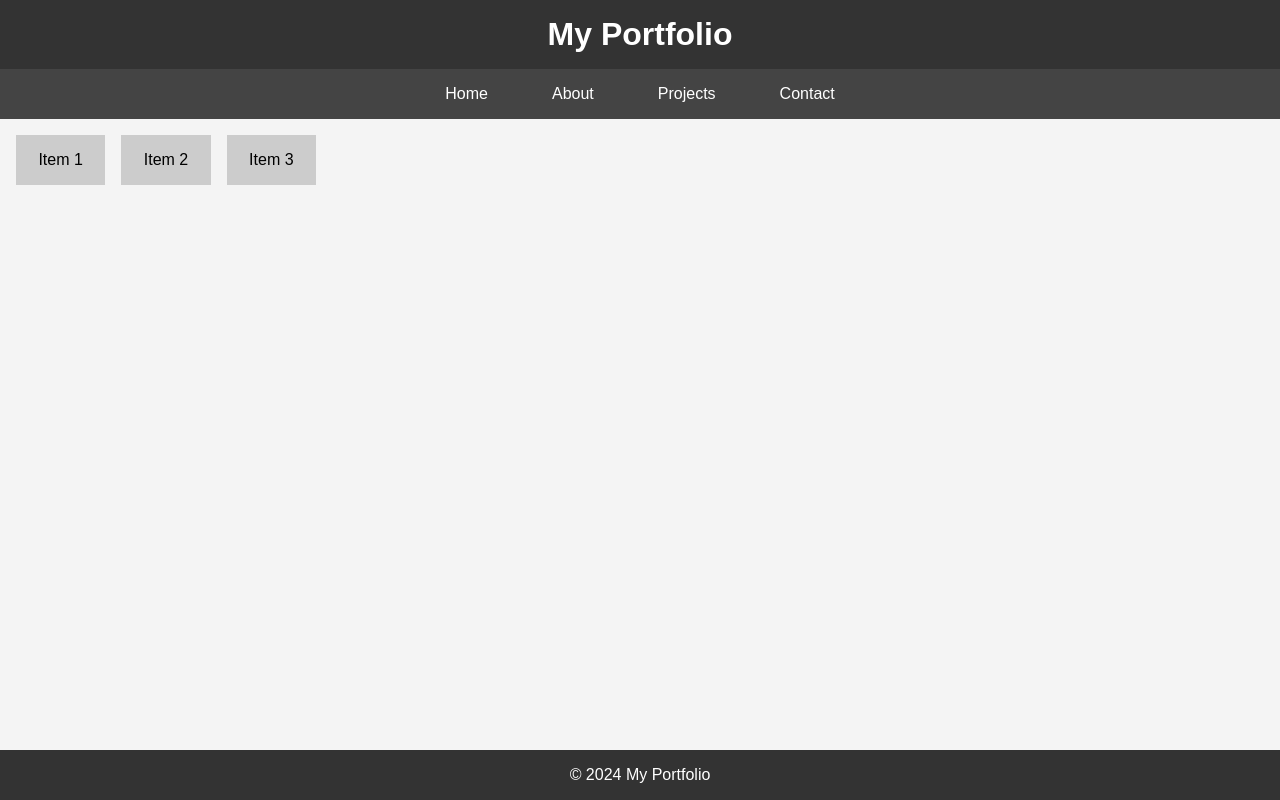
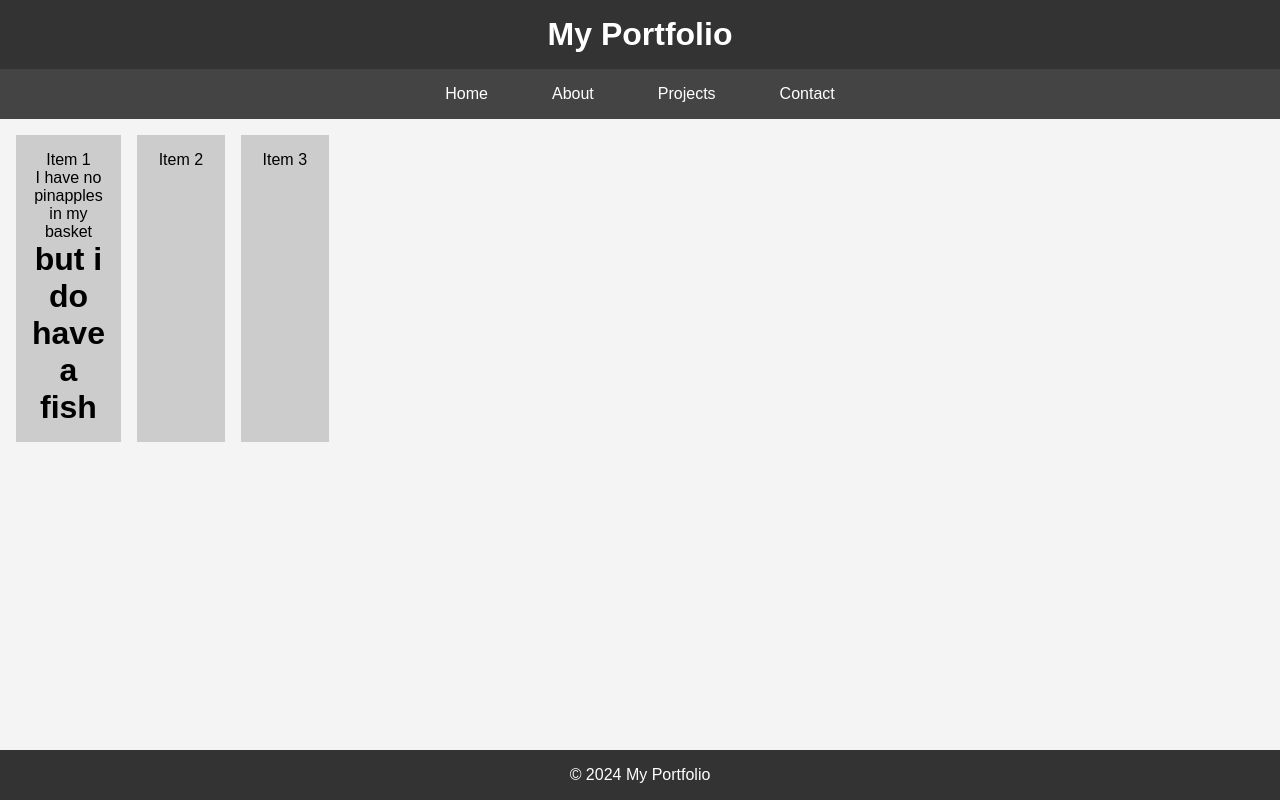
Before and after one commit to AndreAyl/portfolio, a plain HTML site: page Personal Portfolio/index.html in a window 1280 px wide. Drawn offline with Linux system fonts and the light colour scheme.

Commit message:
another test

```diff
--- a/Personal Portfolio/index.html
+++ b/Personal Portfolio/index.html
@@ -20,7 +20,7 @@
   </nav>
   <main class="main">
     <!-- Grid items will go here -->
-    <div class="grid-item">Item 1</div>
+    <div class="grid-item">Item 1 <p>I have no pinapples in my basket</p><h1>but i do have a fish</h1></div>
     <div class="grid-item">Item 2</div>
     <div class="grid-item">Item 3</div>
     <!-- Add more grid items as needed -->
```
